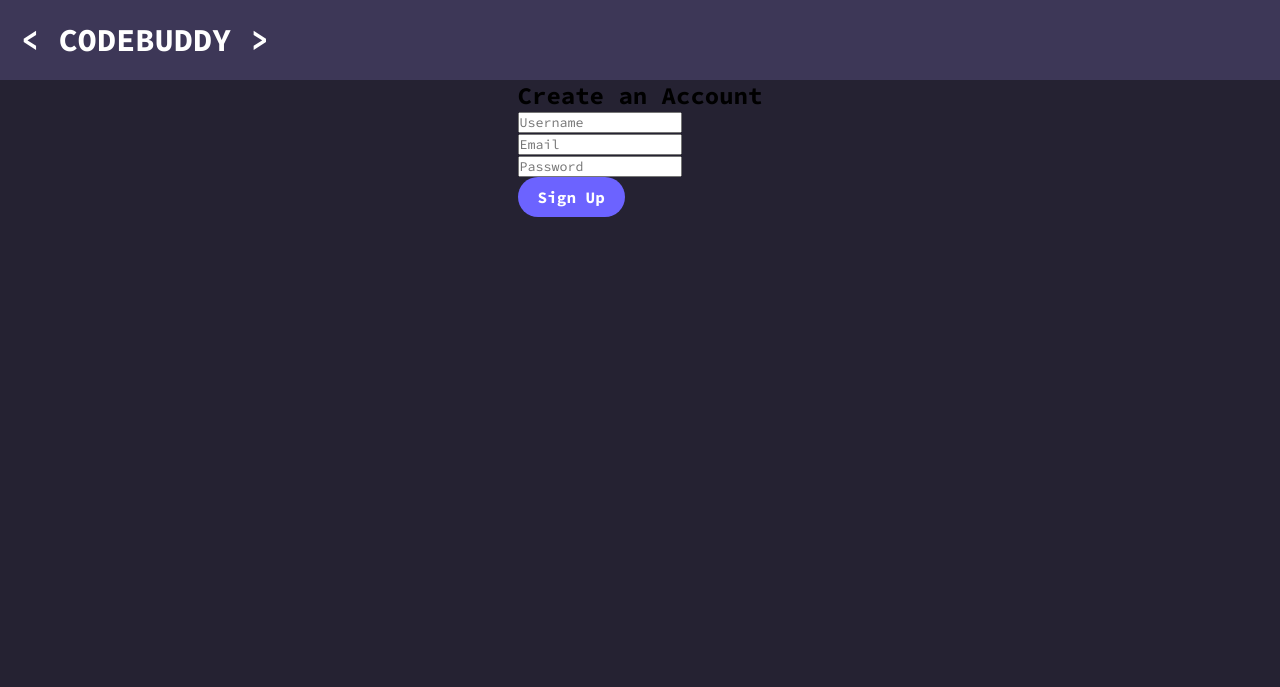
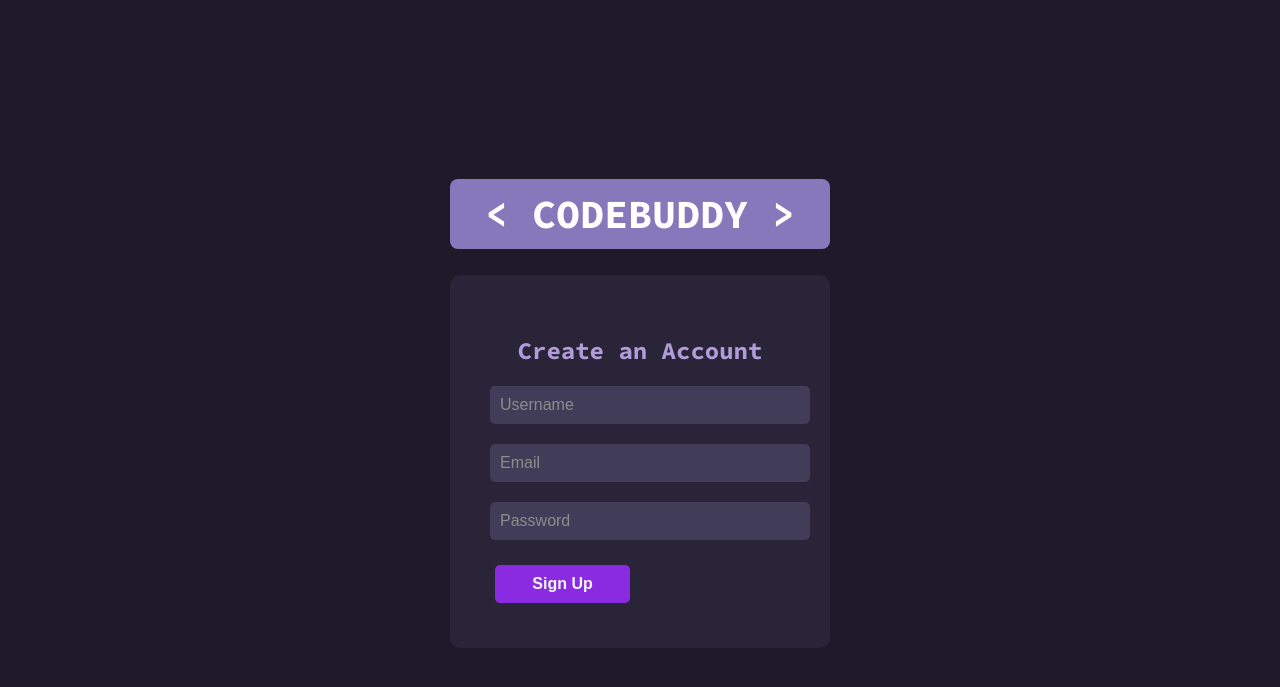
Before and after one commit to davidsantos1219/LBYCPG3-Project, a Flask app: page /signup in a window 1280 px wide. Shown: the top 687 px of the page. Run offline with Flask 3, Linux system fonts and the light colour scheme.

Commit message:
signup commit

```diff
--- a/static/login.css
+++ b/static/login.css
@@ -34,7 +34,6 @@ body {
     border-radius: 10px;
     width: 300px;
 
-
 }
 
 .login-form h2 {
@@ -43,7 +42,8 @@ body {
 }
 
 .login-form input[type="text"],
-.login-form input[type="password"] {
+.login-form input[type="password"],
+.login-form input[type="email"] {
     width: 100%;
     padding: 10px;
     margin-bottom: 20px;
--- a/templates/signup.html
+++ b/templates/signup.html
@@ -4,13 +4,13 @@
     <meta charset="UTF-8">
     <meta name="viewport" content="width=device-width, initial-scale=1.0">
     <title>Sign Up</title>
-    <link rel="stylesheet" href="{{ url_for('static', filename='Main Menu.css') }}">
+    <link rel="stylesheet" href="{{ url_for('static', filename='login.css') }}">
 </head>
 <body>
-    <div class="top-banner">
-        <h1>&lt CODEBUDDY &gt</h1>
-    </div>
-
+    <div class="container">
+        <div class="header">
+            <h1>&lt CODEBUDDY &gt</h1>
+        </div>
     <div class="container" style="justify-content: center;">
         <div class="signup-form login-form">
             <h2>Create an Account</h2>
@@ -18,7 +18,9 @@
                 <input type="text" name="username" placeholder="Username" required><br>
                 <input type="email" name="email" placeholder="Email" required><br>
                 <input type="password" name="password" placeholder="Password" required><br>
-                <button type="submit" class="post-button">Sign Up</button>
+                <div class="buttons">
+                <button type="submit" class="signup" >Sign Up</button>
+                </div>
             </form>
         </div>
     </div>
```
